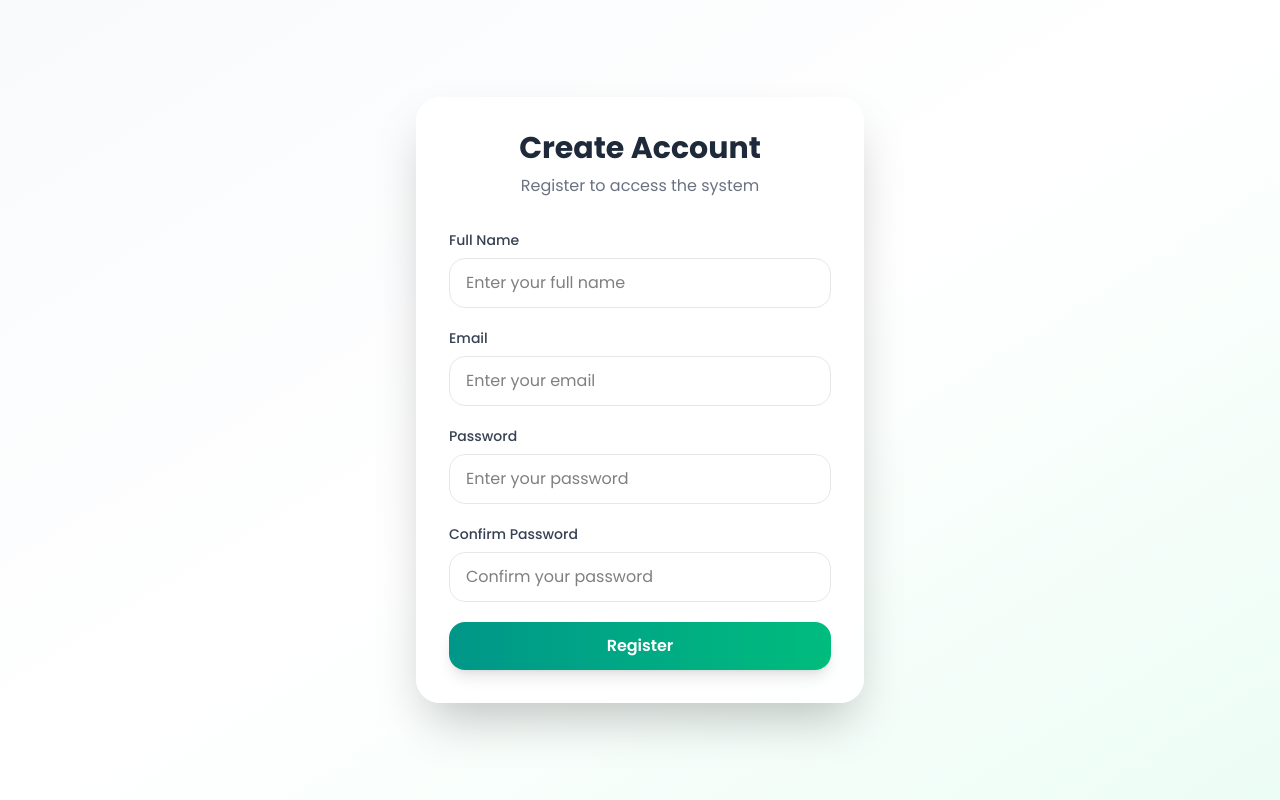
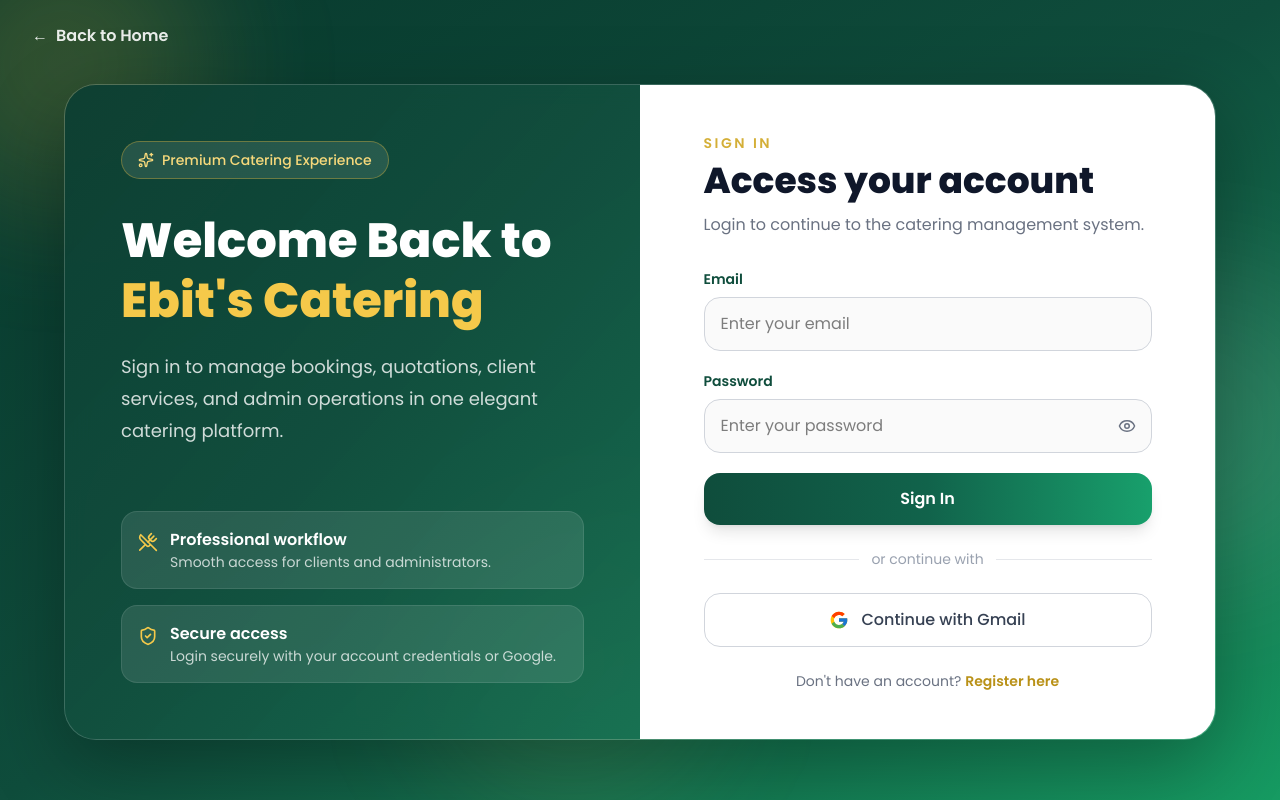
Before and after one commit to LeaKSMT/ebitscatering, a React app in the folder frontend/: page /login in a window 1280 px wide. Built offline with nearby package versions, Linux system fonts and the light colour scheme; the HTML template or start-up script is replaced by a standard one.

Commit message:
Fix login page content

```diff
--- a/frontend/src/pages/Login.jsx
+++ b/frontend/src/pages/Login.jsx
@@ -1,223 +1,354 @@
 import { useState } from "react";
-import { useNavigate } from "react-router-dom";
+import { Link, useNavigate } from "react-router-dom";
+import { signInWithPopup } from "firebase/auth";
+import { Eye, EyeOff, ShieldCheck, Sparkles, UtensilsCrossed } from "lucide-react";
 import Swal from "sweetalert2";
+import { auth, googleProvider } from "../firebase";
+import { authService } from "../services/authService";
 
-function ClientRegister() {
+function Login() {
     const navigate = useNavigate();
 
-    const [form, setForm] = useState({
-        name: "",
-        email: "",
-        password: "",
-        confirmPassword: "",
-    });
+    const [email, setEmail] = useState("");
+    const [password, setPassword] = useState("");
+    const [showPassword, setShowPassword] = useState(false);
+    const [isLoading, setIsLoading] = useState(false);
 
-    const [loading, setLoading] = useState(false);
+    const getRedirectAfterLogin = (role) => {
+        const redirectPath = localStorage.getItem("redirectAfterLogin");
 
-    const handleChange = (e) => {
-        const { name, value } = e.target;
-        setForm((prev) => ({
-            ...prev,
-            [name]: value,
-        }));
+        if (redirectPath) {
+            localStorage.removeItem("redirectAfterLogin");
+            return redirectPath;
+        }
+
+        return role === "admin" ? "/admin/dashboard" : "/client/dashboard";
     };
 
-    const showSuccessPopup = () => {
-        Swal.fire({
-            icon: "success",
-            title: "Account Created!",
-            text: "Your account has been registered successfully.",
-            confirmButtonText: "Go to Login",
-            background: "#ffffff",
-            color: "#1f2937",
-            confirmButtonColor: "#0f766e",
-            customClass: {
-                popup: "rounded-2xl shadow-2xl",
-                title: "text-2xl font-bold",
-                confirmButton: "rounded-xl px-6 py-2",
-            },
-        }).then((result) => {
-            if (result.isConfirmed) {
-                navigate("/login");
-            }
-        });
+    const clearSession = () => {
+        localStorage.removeItem("token");
+        localStorage.removeItem("user");
+        localStorage.removeItem("clientUser");
+        localStorage.removeItem("clientName");
+        localStorage.removeItem("clientEmail");
+        localStorage.removeItem("currentClientName");
+        localStorage.removeItem("currentClientEmail");
+        localStorage.removeItem("isClientLoggedIn");
+        localStorage.removeItem("adminAuth");
     };
 
-    const showExistingPopup = () => {
-        Swal.fire({
-            icon: "warning",
-            title: "Account Already Exists",
-            text: "This email is already registered. Please use another email or log in instead.",
-            confirmButtonText: "Go to Login",
-            showCancelButton: true,
-            cancelButtonText: "Close",
-            background: "#ffffff",
-            color: "#1f2937",
-            confirmButtonColor: "#b45309",
-            cancelButtonColor: "#6b7280",
-            customClass: {
-                popup: "rounded-2xl shadow-2xl",
-                title: "text-2xl font-bold",
-                confirmButton: "rounded-xl px-6 py-2",
-                cancelButton: "rounded-xl px-6 py-2",
-            },
-        }).then((result) => {
-            if (result.isConfirmed) {
-                navigate("/login");
+    const saveClientSession = ({ id = null, name, email, photo = "" }) => {
+        const finalName = name?.trim() || email.split("@")[0] || "Client";
+
+        const userData = {
+            id,
+            name: finalName,
+            email,
+            photo,
+            role: "client",
+        };
+
+        clearSession();
+        localStorage.setItem("user", JSON.stringify(userData));
+        localStorage.setItem("clientUser", JSON.stringify(userData));
+        localStorage.setItem("clientName", finalName);
+        localStorage.setItem("clientEmail", email);
+        localStorage.setItem("currentClientName", finalName);
+        localStorage.setItem("currentClientEmail", email);
+        localStorage.setItem("isClientLoggedIn", "true");
+    };
+
+    const saveAdminSession = ({ id = null, name, email, photo = "" }, token = "") => {
+        const finalName = name?.trim() || email.split("@")[0] || "Admin";
+
+        const userData = {
+            id,
+            name: finalName,
+            email,
+            photo,
+            role: "admin",
+        };
+
+        clearSession();
+        localStorage.setItem("user", JSON.stringify(userData));
+        localStorage.setItem("adminAuth", "true");
+
+        if (token) {
+            localStorage.setItem("token", token);
         }
-        });
     };
 
     const showErrorPopup = (message) => {
         Swal.fire({
             icon: "error",
-            title: "Registration Failed",
-            text: message || "Something went wrong. Please try again.",
+            title: "Login Failed",
+            text: message || "Please check your email and password.",
             confirmButtonText: "Okay",
             background: "#ffffff",
             color: "#1f2937",
-            confirmButtonColor: "#dc2626",
+            confirmButtonColor: "#0f4d3c",
             customClass: {
-                popup: "rounded-2xl shadow-2xl",
+                popup: "rounded-[24px] shadow-2xl",
                 title: "text-2xl font-bold",
                 confirmButton: "rounded-xl px-6 py-2",
             },
         });
     };
 
-    const handleSubmit = async (e) => {
+    const handleLogin = async (e) => {
         e.preventDefault();
 
-        if (!form.name || !form.email || !form.password || !form.confirmPassword) {
-            return showErrorPopup("Please fill in all fields.");
-        }
-
-        if (form.password !== form.confirmPassword) {
-            return showErrorPopup("Passwords do not match.");
-        }
-
-        try {
-            setLoading(true);
-
-            const response = await fetch("http://localhost:5000/api/auth/register", {
-                method: "POST",
-                headers: {
-                    "Content-Type": "application/json",
-                },
-                body: JSON.stringify({
-                    name: form.name,
-                    email: form.email,
-                    password: form.password,
-                }),
-            });
-
-            const data = await response.json();
-
-            if (!response.ok) {
-                if (
-                    data.message?.toLowerCase().includes("already") ||
-                    data.message?.toLowerCase().includes("exists")
-                ) {
-                    showExistingPopup();
-                } else {
-                    showErrorPopup(data.message);
-                }
+        if (!email || !password) {
+            showErrorPopup("Please enter your email and password.");
             return;
         }
 
-            setForm({
-                name: "",
-                email: "",
-                password: "",
-                confirmPassword: "",
+        const normalizedEmail = email.trim().toLowerCase();
+        const trimmedPassword = password.trim();
+
+        try {
+            setIsLoading(true);
+
+            const data = await authService.login(normalizedEmail, trimmedPassword);
+
+            if (data?.user) {
+                Swal.fire({
+                    icon: "success",
+                    title: "Login Successful",
+                    text: `Welcome back, ${data.user.name || "User"}!`,
+                    timer: 1400,
+                    showConfirmButton: false,
+                    background: "#ffffff",
+                    color: "#1f2937",
+                    customClass: {
+                        popup: "rounded-[24px] shadow-2xl",
+                        title: "text-2xl font-bold",
+                    },
                 });
 
-            showSuccessPopup();
+                if (data.user.role === "admin") {
+                    saveAdminSession(data.user, data.token);
+                    setTimeout(() => navigate(getRedirectAfterLogin("admin")), 1000);
+                    return;
+                }
+
+                saveClientSession({
+                    id: data.user.id || null,
+                    name: data.user.name || "",
+                    email: data.user.email,
+                    photo: "",
+                });
+
+                setTimeout(() => navigate(getRedirectAfterLogin("client")), 1000);
+                return;
+            }
+
+            showErrorPopup("Login failed. Please check your credentials.");
         } catch (error) {
-            showErrorPopup("Unable to connect to the server.");
+            console.error("Login error:", error);
+            showErrorPopup(error.message || "Login failed. Please try again.");
         } finally {
-            setLoading(false);
+            setIsLoading(false);
+        }
+    };
+
+    const handleGoogleLogin = async () => {
+        try {
+            const result = await signInWithPopup(auth, googleProvider);
+            const user = result.user;
+
+            saveClientSession({
+                id: null,
+                name: user.displayName || "Client",
+                email: user.email || "",
+                photo: user.photoURL || "",
+            });
+
+            Swal.fire({
+                icon: "success",
+                title: "Google Login Successful",
+                text: "You are now signed in.",
+                timer: 1400,
+                showConfirmButton: false,
+                background: "#ffffff",
+                color: "#1f2937",
+                customClass: {
+                    popup: "rounded-[24px] shadow-2xl",
+                    title: "text-2xl font-bold",
+                },
+            });
+
+            setTimeout(() => navigate(getRedirectAfterLogin("client")), 1000);
+        } catch (error) {
+            console.error("Google login error:", error);
+            showErrorPopup("Google login failed. Please check your Firebase configuration.");
         }
     };
 
     return (
-        <div className="min-h-screen bg-gradient-to-br from-[#f8fafc] via-white to-[#ecfdf5] flex items-center justify-center px-4">
-            <div className="w-full max-w-md bg-white/90 backdrop-blur-lg shadow-2xl rounded-3xl p-8 border border-white/50">
-                <div className="text-center mb-8">
-                    <h1 className="text-3xl font-bold text-gray-800">Create Account</h1>
-                    <p className="text-gray-500 mt-2">
-                        Register to access the system
+        <div className="min-h-screen bg-gradient-to-br from-[#08392d] via-[#0f4d3c] to-[#169b62] relative overflow-hidden">
+            <div className="absolute inset-0 pointer-events-none">
+                <div className="absolute -top-20 -left-20 h-72 w-72 rounded-full bg-[#d4af37]/20 blur-3xl" />
+                <div className="absolute top-1/3 -right-20 h-80 w-80 rounded-full bg-white/10 blur-3xl" />
+                <div className="absolute bottom-0 left-1/3 h-72 w-72 rounded-full bg-[#f5d77b]/10 blur-3xl" />
+            </div>
+
+            <div className="relative z-10 px-4 sm:px-8 pt-6">
+                <Link
+                    to="/"
+                    className="inline-flex items-center gap-2 text-white/90 font-semibold hover:text-[#f5c94a] transition"
+                >
+                    <span>←</span>
+                    <span>Back to Home</span>
+                </Link>
+            </div>
+
+            <div className="relative z-10 min-h-[calc(100vh-72px)] flex items-center justify-center px-4 py-8">
+                <div className="w-full max-w-6xl grid lg:grid-cols-2 rounded-[32px] overflow-hidden shadow-[0_25px_80px_rgba(0,0,0,0.30)] border border-white/10 bg-white/10 backdrop-blur-md">
+                    <div className="hidden lg:flex flex-col justify-between p-10 xl:p-14 bg-gradient-to-br from-[#0b3d31]/95 via-[#0f4d3c]/90 to-[#136f50]/85 text-white relative">
+                        <div>
+                            <div className="inline-flex items-center gap-2 rounded-full border border-[#d4af37]/40 bg-white/10 px-4 py-2 text-sm font-medium text-[#f7d97b]">
+                                <Sparkles size={16} />
+                                Premium Catering Experience
+                            </div>
+
+                            <h1 className="mt-8 text-5xl font-extrabold leading-tight">
+                                Welcome Back to
+                                <span className="block text-[#f5c94a]">Ebit&apos;s Catering</span>
+                            </h1>
+
+                            <p className="mt-5 max-w-lg text-white/80 text-lg leading-8">
+                                Sign in to manage bookings, quotations, client services,
+                                and admin operations in one elegant catering platform.
                             </p>
                         </div>
 
-                <form onSubmit={handleSubmit} className="space-y-5">
+                        <div className="grid gap-4">
+                            <div className="rounded-2xl bg-white/10 border border-white/10 p-4 flex items-start gap-3">
+                                <UtensilsCrossed className="mt-1 text-[#f5c94a]" size={20} />
                                 <div>
-                        <label className="block text-sm font-medium text-gray-700 mb-2">
-                            Full Name
+                                    <h3 className="font-semibold">Professional workflow</h3>
+                                    <p className="text-sm text-white/75">
+                                        Smooth access for clients and administrators.
+                                    </p>
+                                </div>
+                            </div>
+
+                            <div className="rounded-2xl bg-white/10 border border-white/10 p-4 flex items-start gap-3">
+                                <ShieldCheck className="mt-1 text-[#f5c94a]" size={20} />
+                                <div>
+                                    <h3 className="font-semibold">Secure access</h3>
+                                    <p className="text-sm text-white/75">
+                                        Login securely with your account credentials or Google.
+                                    </p>
+                                </div>
+                            </div>
+                        </div>
+                    </div>
+
+                    <div className="bg-white px-6 py-8 sm:px-10 sm:py-10 lg:px-12 lg:py-12">
+                        <div className="mx-auto w-full max-w-md">
+                            <div className="text-center lg:text-left mb-8">
+                                <p className="text-sm font-semibold tracking-[0.18em] text-[#d4af37] uppercase">
+                                    Sign In
+                                </p>
+                                <h2 className="mt-2 text-4xl font-extrabold text-[#0f172a]">
+                                    Access your account
+                                </h2>
+                                <p className="mt-3 text-gray-500">
+                                    Login to continue to the catering management system.
+                                </p>
+                            </div>
+
+                            <form onSubmit={handleLogin} className="space-y-5">
+                                <div>
+                                    <label className="block text-sm font-semibold text-[#0f4d3c] mb-2">
+                                        Email
                                     </label>
                                     <input
-                            type="text"
-                            name="name"
-                            value={form.name}
-                            onChange={handleChange}
-                            placeholder="Enter your full name"
-                            className="w-full rounded-2xl border border-gray-200 px-4 py-3 outline-none focus:ring-2 focus:ring-teal-500 focus:border-transparent transition"
+                                        type="email"
+                                        placeholder="Enter your email"
+                                        value={email}
+                                        onChange={(e) => setEmail(e.target.value)}
+                                        className="w-full rounded-2xl border border-gray-300 bg-[#fafafa] px-4 py-3.5 outline-none focus:border-[#d4af37] focus:ring-4 focus:ring-[#d4af37]/15 transition"
+                                        required
                                     />
                                 </div>
 
                                 <div>
-                        <label className="block text-sm font-medium text-gray-700 mb-2">
-                            Email
-                        </label>
-                        <input
-                            type="email"
-                            name="email"
-                            value={form.email}
-                            onChange={handleChange}
-                            placeholder="Enter your email"
-                            className="w-full rounded-2xl border border-gray-200 px-4 py-3 outline-none focus:ring-2 focus:ring-teal-500 focus:border-transparent transition"
-                        />
-                    </div>
-
-                    <div>
-                        <label className="block text-sm font-medium text-gray-700 mb-2">
+                                    <label className="block text-sm font-semibold text-[#0f4d3c] mb-2">
                                         Password
                                     </label>
+
+                                    <div className="relative">
                                         <input
-                            type="password"
-                            name="password"
-                            value={form.password}
-                            onChange={handleChange}
+                                            type={showPassword ? "text" : "password"}
                                             placeholder="Enter your password"
-                            className="w-full rounded-2xl border border-gray-200 px-4 py-3 outline-none focus:ring-2 focus:ring-teal-500 focus:border-transparent transition"
+                                            value={password}
+                                            onChange={(e) => setPassword(e.target.value)}
+                                            className="w-full rounded-2xl border border-gray-300 bg-[#fafafa] px-4 py-3.5 pr-12 outline-none focus:border-[#d4af37] focus:ring-4 focus:ring-[#d4af37]/15 transition"
+                                            required
                                         />
+
+                                        <button
+                                            type="button"
+                                            onClick={() => setShowPassword(!showPassword)}
+                                            className="absolute right-4 top-1/2 -translate-y-1/2 text-gray-500 hover:text-[#0b4d3b]"
+                                        >
+                                            {showPassword ? <EyeOff size={18} /> : <Eye size={18} />}
+                                        </button>
                                     </div>
-
-                    <div>
-                        <label className="block text-sm font-medium text-gray-700 mb-2">
-                            Confirm Password
-                        </label>
-                        <input
-                            type="password"
-                            name="confirmPassword"
-                            value={form.confirmPassword}
-                            onChange={handleChange}
-                            placeholder="Confirm your password"
-                            className="w-full rounded-2xl border border-gray-200 px-4 py-3 outline-none focus:ring-2 focus:ring-teal-500 focus:border-transparent transition"
-                        />
                                 </div>
 
                                 <button
                                     type="submit"
-                        disabled={loading}
-                        className="w-full rounded-2xl bg-gradient-to-r from-teal-600 to-emerald-500 text-white font-semibold py-3 shadow-lg hover:scale-[1.01] transition disabled:opacity-60"
+                                    disabled={isLoading}
+                                    className="w-full rounded-2xl bg-gradient-to-r from-[#0f4d3c] via-[#11634b] to-[#18a06c] text-white py-3.5 font-semibold shadow-lg hover:scale-[1.01] hover:shadow-xl transition disabled:opacity-70"
                                 >
-                        {loading ? "Creating Account..." : "Register"}
+                                    {isLoading ? "Signing In..." : "Sign In"}
                                 </button>
                             </form>
+
+                            <div className="relative my-6">
+                                <div className="absolute inset-0 flex items-center">
+                                    <div className="w-full border-t border-gray-200" />
+                                </div>
+                                <div className="relative flex justify-center">
+                                    <span className="bg-white px-3 text-sm text-gray-400">or continue with</span>
+                                </div>
+                            </div>
+
+                            <button
+                                type="button"
+                                onClick={handleGoogleLogin}
+                                className="w-full rounded-2xl border border-gray-300 bg-white py-3.5 px-4 font-medium text-gray-700 flex items-center justify-center gap-3 hover:border-[#d4af37] hover:shadow-sm transition"
+                            >
+                                <svg className="w-5 h-5" viewBox="0 0 48 48" aria-hidden="true">
+                                    <path fill="#FFC107" d="M43.611 20.083H42V20H24v8h11.303C33.659 32.657 29.219 36 24 36c-6.627 0-12-5.373-12-12S17.373 12 24 12c3.059 0 5.842 1.154 7.961 3.039l5.657-5.657C34.046 6.053 29.278 4 24 4 12.955 4 4 12.955 4 24s8.955 20 20 20 20-8.955 20-20c0-1.341-.138-2.65-.389-3.917Z" />
+                                    <path fill="#FF3D00" d="M6.306 14.691 12.88 19.51C14.655 15.108 18.961 12 24 12c3.059 0 5.842 1.154 7.961 3.039l5.657-5.657C34.046 6.053 29.278 4 24 4c-7.682 0-14.347 4.337-17.694 10.691Z" />
+                                    <path fill="#4CAF50" d="M24 44c5.176 0 9.86-1.977 13.409-5.192l-6.19-5.238C29.143 35.091 26.715 36 24 36c-5.198 0-9.625-3.317-11.288-7.946l-6.525 5.025C9.5 39.556 16.227 44 24 44Z" />
+                                    <path fill="#1976D2" d="M43.611 20.083H42V20H24v8h11.303a12.05 12.05 0 0 1-4.084 5.57h.003l6.19 5.238C36.972 39.205 44 34 44 24c0-1.341-.138-2.65-.389-3.917Z" />
+                                </svg>
+                                Continue with Gmail
+                            </button>
+
+                            <div className="mt-6 text-center">
+                                <p className="text-sm text-gray-500">
+                                    Don&apos;t have an account?{" "}
+                                    <Link
+                                        to="/register"
+                                        className="font-semibold text-[#b99117] hover:text-[#8f6f0c] transition"
+                                    >
+                                        Register here
+                                    </Link>
+                                </p>
+                            </div>
+                        </div>
+                    </div>
+                </div>
             </div>
         </div>
     );
 }
 
-export default ClientRegister;
+export default Login;
```
Lines whose indentation alone changed are shown as unchanged.
